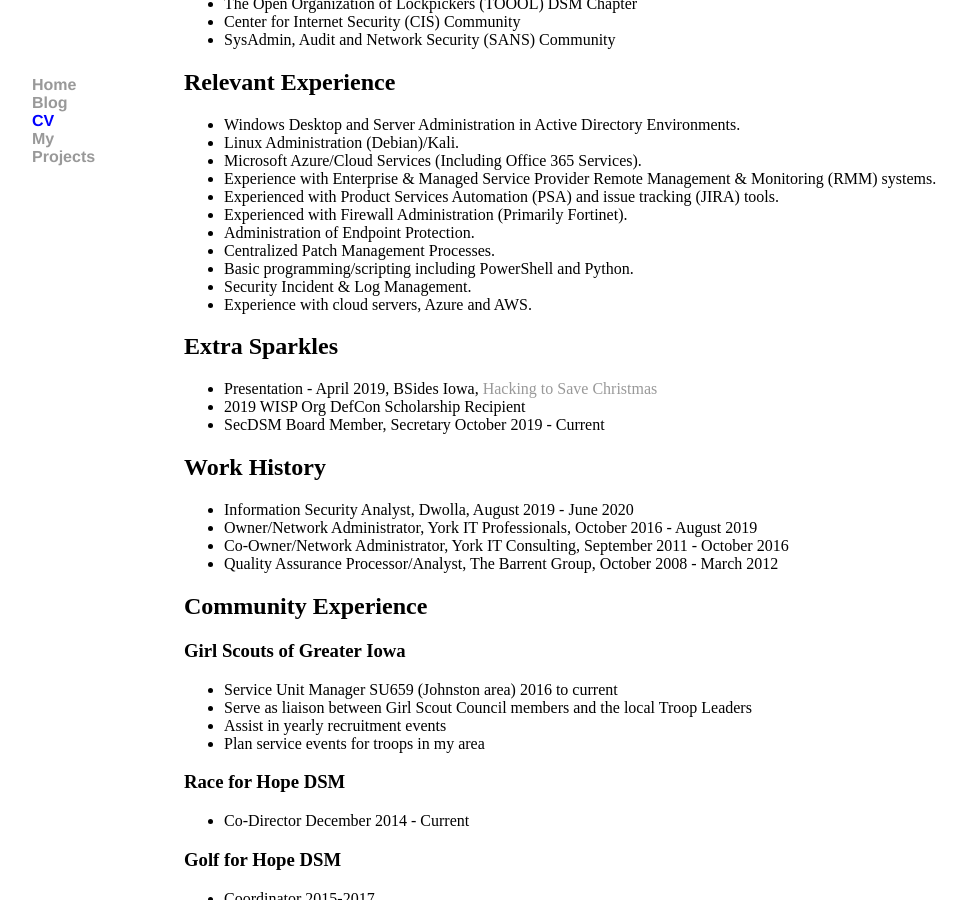
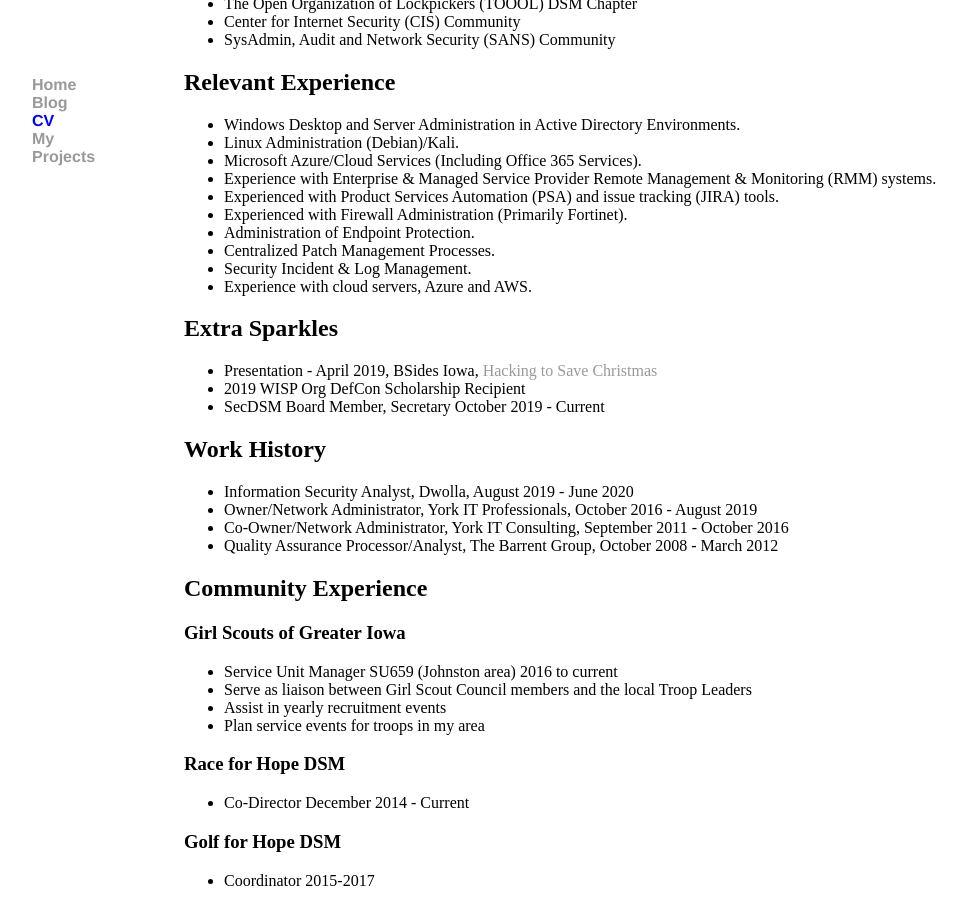
Before and after one commit to RocketGeek42/rocketgeek.github.io, a Jekyll site: the page built from cv/index.html, in a window 1280 px wide and 900 px high, scrolled down 593 px. Shown: the whole window, without its empty margins (8-975 px from the left). Built offline with Jekyll 4.4.1, drawn with Linux system fonts in a browser that asks for light colours.

Commit message:
Update index.html
CV Updates

```diff
--- a/cv/index.html
+++ b/cv/index.html
@@ -46,7 +46,6 @@
         <li>Experienced with Firewall Administration (Primarily Fortinet).</li>
         <li>Administration of Endpoint Protection.</li>
         <li>Centralized Patch Management Processes.</li>
-        <li>Basic programming/scripting including PowerShell and Python.</li>
         <li>Security Incident & Log Management.</li>
         <li>Experience with cloud servers, Azure and AWS.</li>
     </ul>
```
